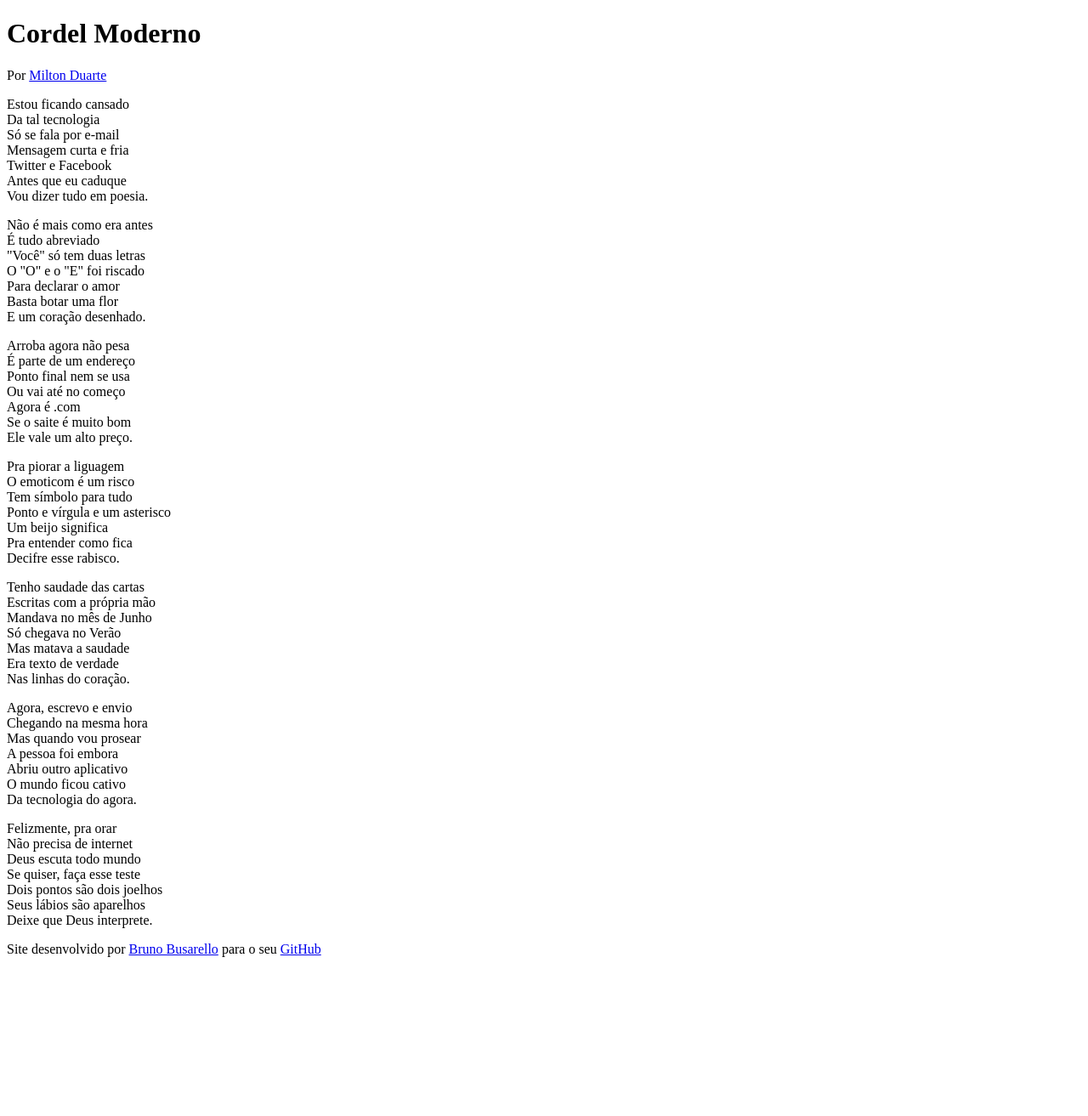
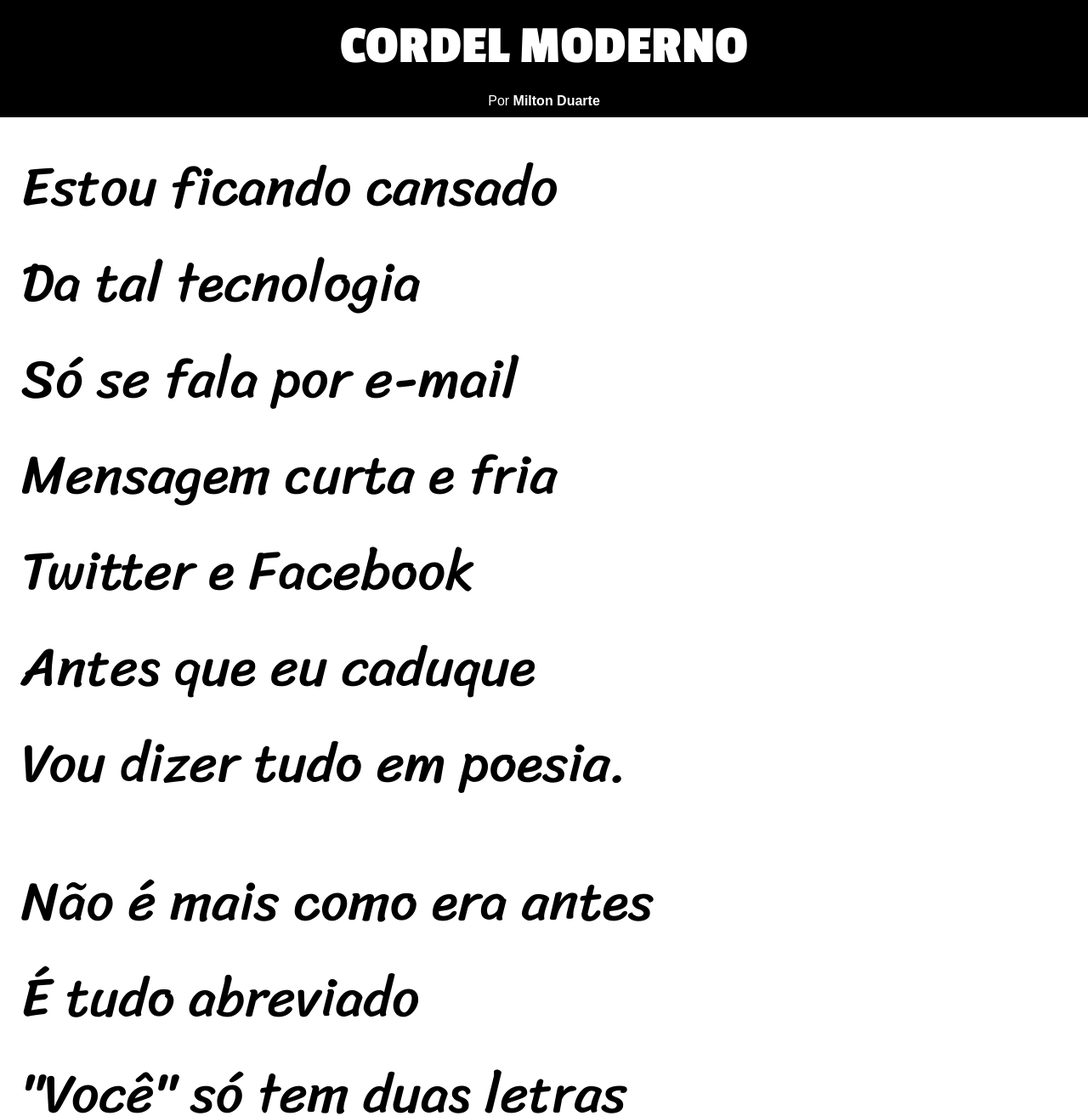
Before and after one commit to brunobusarello/projeto-cordel, a plain HTML site: page index.html in a window 1280 px wide. Shown: the top 1313 px of the page at 85% size. Before the commit the page ends 1142 px from the top, so only its background shows below. Drawn offline with Linux system fonts and the light colour scheme.

Commit message:
Comecei as configurações de estilo do site

```diff
--- a/index.html
+++ b/index.html
@@ -8,7 +8,7 @@
 </head>
 <body>
     <header>
-        <h1>Cordel Moderno</h1>
+        <h1>CORDEL MODERNO</h1>
         <p>Por <a href="https://www.recantodasletras.com.br/poesias/3186743" target="_blank" rel="external">Milton Duarte</a></p>
     </header>
 
--- a/style.css
+++ b/style.css
@@ -1,5 +1,66 @@
 @charset "UTF-8";
 
+@import url('https://fonts.googleapis.com/css2?family=Passion+One:wght@400;700;900&display=swap');
+
+@import url('https://fonts.googleapis.com/css2?family=Sriracha&display=swap');
+
+* {
+    padding: 0px;
+    margin: 0px;
+    font-family: sans-serif;
+}
+
 header {
+    background-color: black;
+}
 
+header > h1 {
+    font-family: 'Passion One', cursive;
+    font-size: 5vw;
+    color: white;
+    padding: 20px;
+    text-align: center;
 }
+
+header > p {
+    color: white;
+    text-align: center;
+    padding: 0px 10px 10px 10px;
+}
+
+header a {
+    text-decoration: none;
+    color: white;
+    font-weight: bold;
+}
+
+header a:hover {
+    text-decoration: underline;
+}
+
+main p {
+    font-family: Sriracha, sans-serif;
+    padding: 25px;
+    font-size: 5vw;
+}
+
+footer {
+    background-color: black;
+    color: white;
+    padding: 25px;
+    text-align: center;
+}
+
+footer a {
+    color: white;
+    text-decoration: none;
+    font-weight: bold;
+    background-color: rgb(44, 44, 44);
+    border-radius: 5px;
+    padding: 5px;
+}
+
+footer a:hover {
+    text-decoration: underline;
+    background-color: rgb(95, 95, 95);
+}
```
